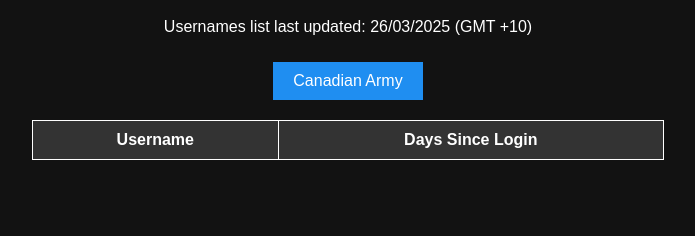
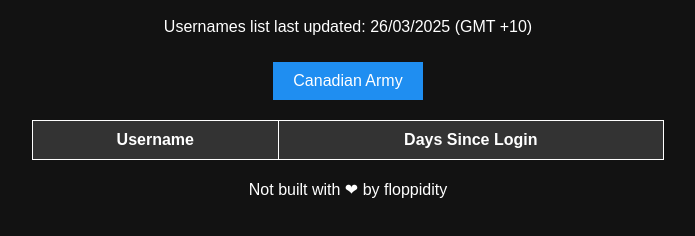
Before and after one commit to shotgunbooter/awol-check, a plain HTML site: page index.html in a window 1280 px wide. Shown: the part 90-326 px from the top of the page, without its empty margins (292-987 px from the left). Drawn offline with Linux system fonts and the light colour scheme.

Commit message:
Update index.html

```diff
--- a/index.html
+++ b/index.html
@@ -23,5 +23,6 @@
         </table>
     </div>
     <script src="scripts.js"></script>
+    <p>Not built with ❤ by floppidity</p>
 </body>
 </html>
```
